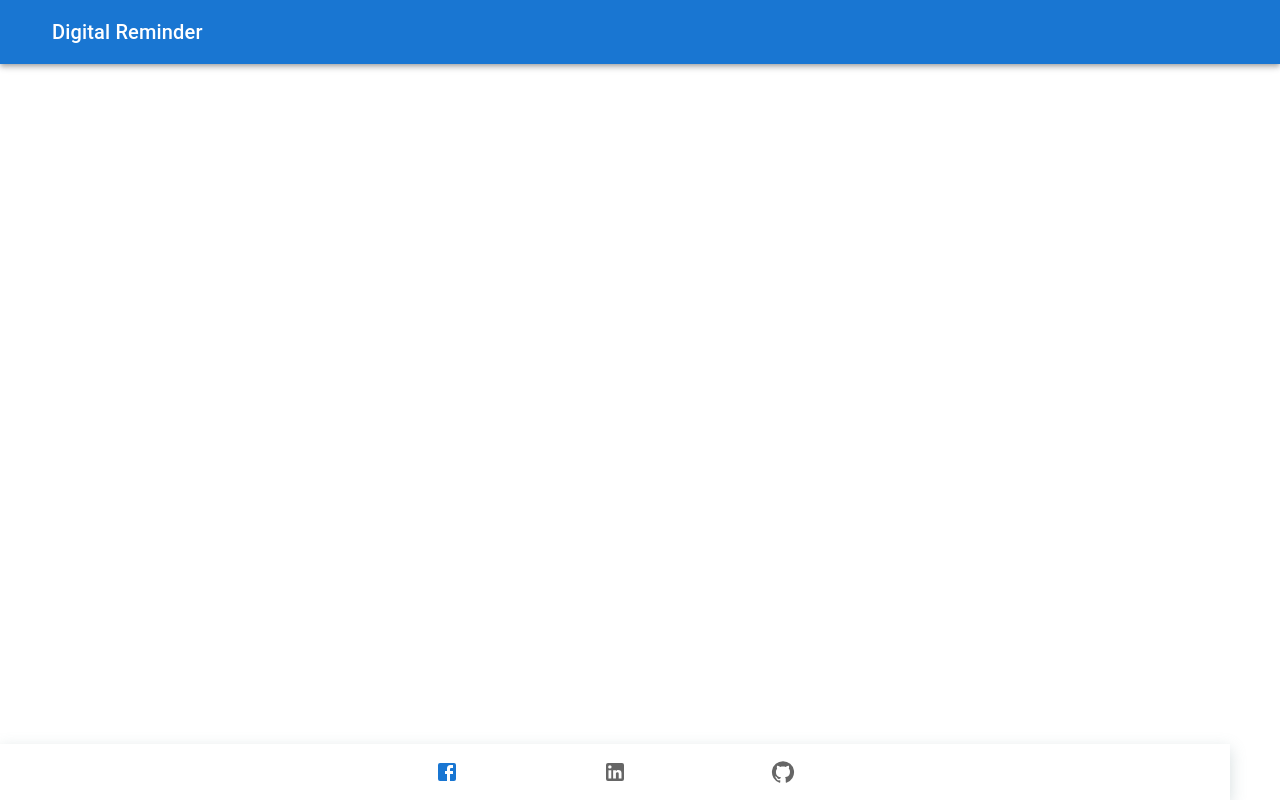
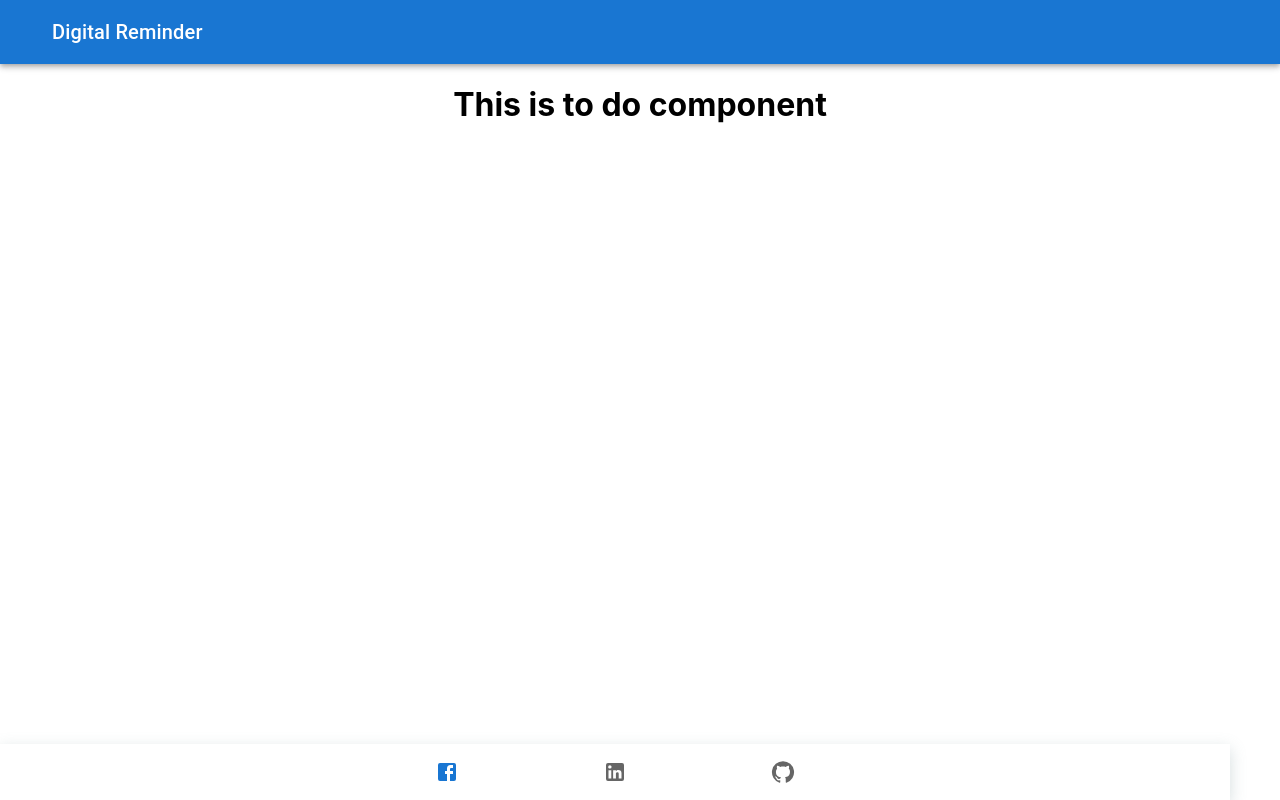
Before and after one commit to hafizkh/Digital-Reminder, a React (Create React App) app: page / in a window 1280 px wide. Built offline with nearby package versions, Linux system fonts and the light colour scheme; the HTML template or start-up script is replaced by a standard one.

Commit message:
To do component added

```diff
--- a/src/App.tsx
+++ b/src/App.tsx
@@ -2,12 +2,14 @@ import React from 'react';
 import './App.css';
 import Footer from './components/Footer';
 import Header from './components/Header';
+import ToDo from './components/ToDo';
 
 function App() {
   return (
     <div className="App">
       <Header />
       <Footer />
+      <ToDo />
 
     </div>
   );
--- /dev/null
+++ b/src/components/ToDo.tsx
@@ -0,0 +1,12 @@
+import React from 'react'
+
+const ToDo = () => {
+  return (
+    <div>
+        <h1>This is to do component</h1>
+    </div>
+  )
+}
+
+
+export default ToDo
```
